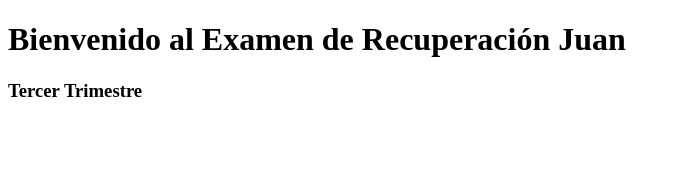
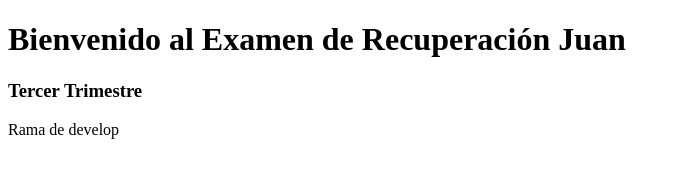
Before and after one commit to juanfher4/proyecto-final-recuperacion-juan, a plain HTML site: page index.html in a window 1280 px wide. Shown: the whole page, without its empty margins (0-680 px from the left). Drawn offline with Linux system fonts and the light colour scheme.

Commit message:
Cambio de index.html en develop

```diff
--- a/index.html
+++ b/index.html
@@ -11,6 +11,7 @@
     </header>
     <main>
         <h3>Tercer Trimestre</h3>
+        <p>Rama de develop</p>
     </main>
     <footer></footer>
 </body>
```
